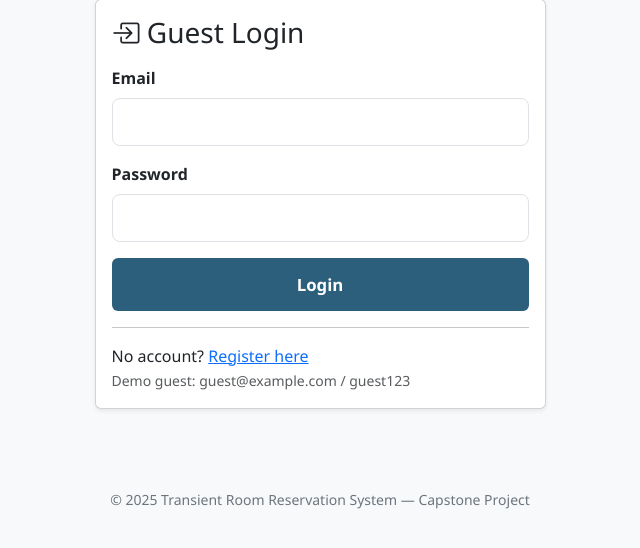
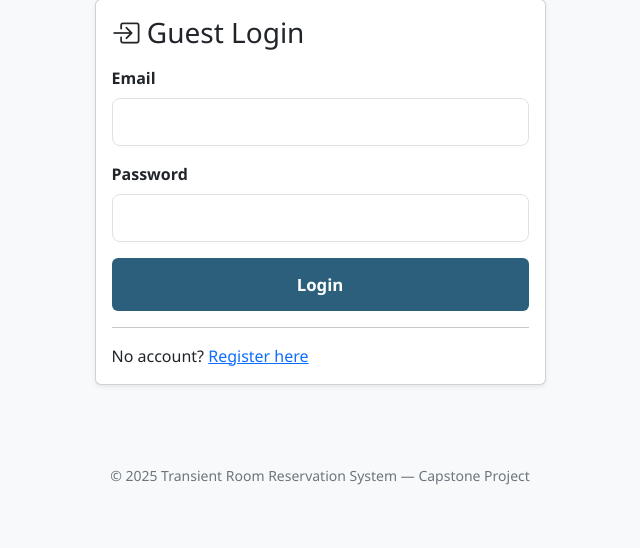
Before and after one commit to birb12344/reservation-system, a Flask app: page /login in a window 1280 px wide. Shown: the part 81-629 px from the top of the page, without its empty margins (320-960 px from the left). Run offline with Flask 3, Linux system fonts and the light colour scheme.

Commit message:
login.html

```diff
--- a/transient/templates/login.html
+++ b/transient/templates/login.html
@@ -19,7 +19,6 @@
         </form>
         <hr>
         <p class="mb-0">No account? <a href="{{ url_for('register') }}">Register here</a></p>
-        <small class="text-muted">Demo guest: guest@example.com / guest123</small>
       </div>
     </div>
   </div>
```
